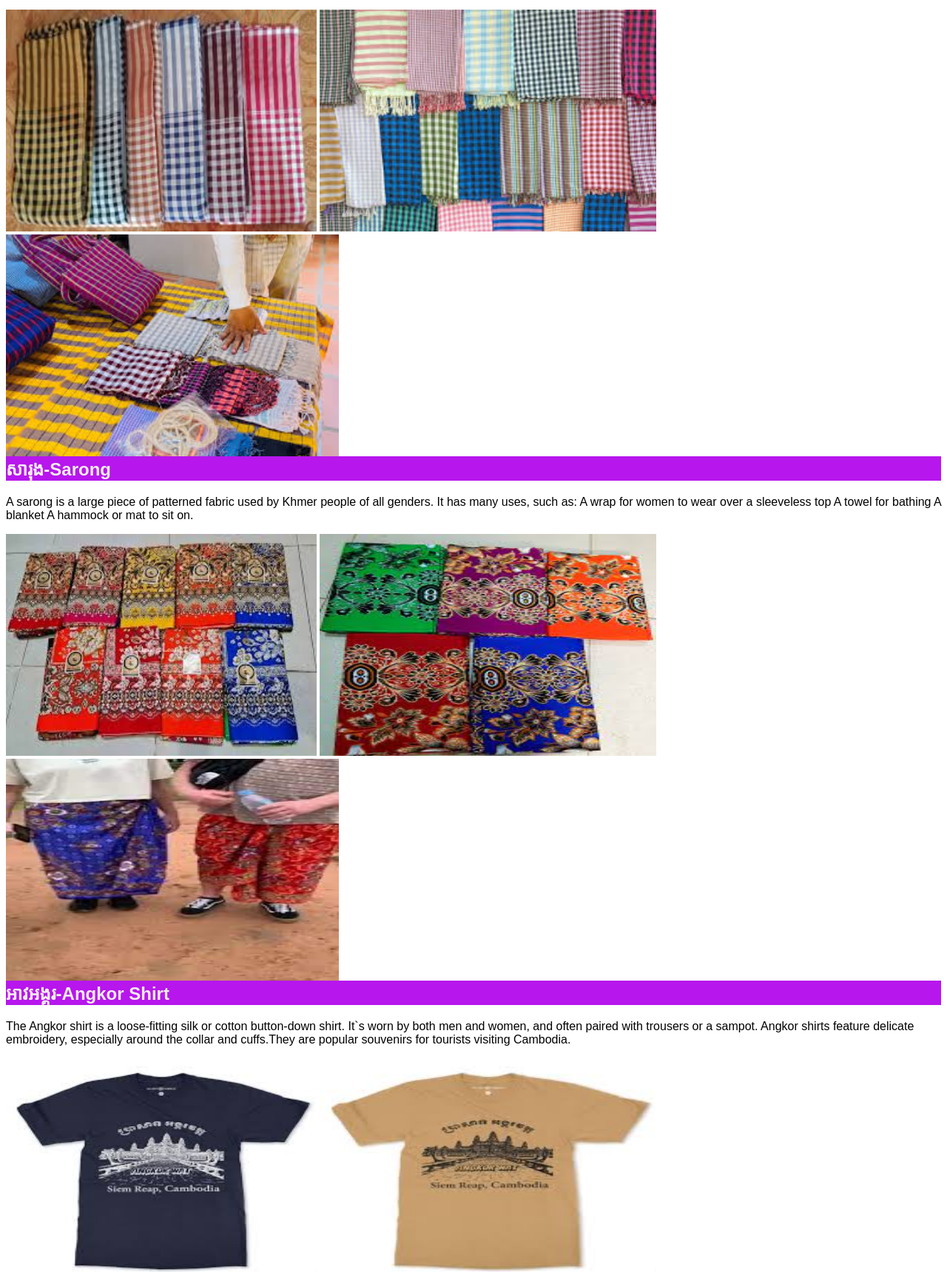
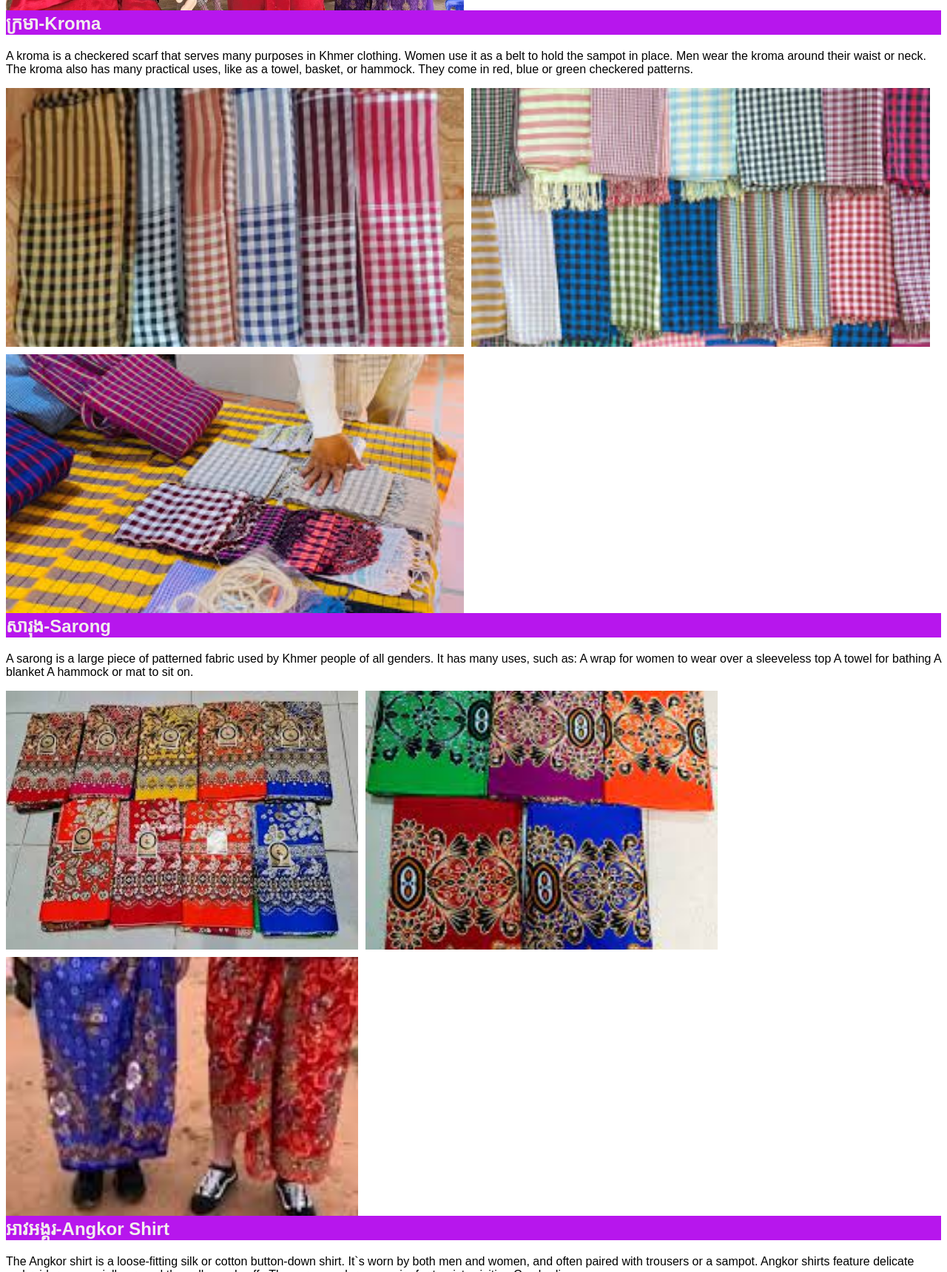
Before and after one commit to channnary/clotheShop, a plain HTML site: page index.html in a window 1280 px wide. Shown: the part 1080-2800 px from the top of the page at 74% size. Drawn offline with Linux system fonts and the light colour scheme.

Commit message:
clothe shop

```diff
--- a/index.html
+++ b/index.html
@@ -14,33 +14,41 @@
     <div class="section subsection">
             <h2>សំពត់-Sampot</h2>
             <p>The sampot chang ken is a full, ankle-length skirt. It's made of silk and decorated with floral or geometric patterns. Women wear this for special occasions like weddings or festivals. Thesampot chang phnom is a knec-length cotton skirt. It's more casual and worn for everyday activities. The sambot is wrapsed around the waist and secured in place with a belt called akroma.</p>
-            <img src="Image1/Image/1.jpg" alt=" image 1" width="420" height="300">
-            <img src="Image1/Image/2.jpg" alt=" image 2" width="455" height="300">
-            <img src="Image1/Image/3.jpg" alt=" Image 3" width="450" height="300">
+            <div class="image-container">
+                <img src="Image1/Image/1.jpg" alt="image 1">
+                <img src="Image1/Image/2.jpg" alt="image 2">
+                <img src="Image1/Image/3.jpg" alt="image 3">
+            </div>
         </div>
     </div>
         <div class="section subsection">
             <h2>ក្រមា-Kroma</h2>
             <p>A kroma is a checkered scarf that serves many purposes in Khmer clothing. Women use it as a belt to hold the sampot in place. Men wear the kroma around their waist or neck. The kroma also has many practical uses, like as a towel, basket, or hammock. They come in red, blue or green checkered patterns.</p>
-            <img src="Image1/Image/4.jpg" alt=" Image 1" width="420" height="300">
-            <img src="Image1/Image/5.jpg" alt=" Image 2" width="455" height="300">
-            <img src="Image1/Image/6.jpg" alt=" Image 3" width="450" height="300">
+            <div class="image-container">
+            <img src="Image1/Image/4.jpg" alt=" Image 1" >
+            <img src="Image1/Image/5.jpg" alt=" Image 2" >
+            <img src="Image1/Image/6.jpg" alt=" Image 3" >
+        </div>
         </div>
 
         <div class="section subsection">
             <h2>សារុង-Sarong</h2>
             <p>A sarong is a large piece of patterned fabric used by Khmer people of all genders. It has many uses, such as: A wrap for women to wear over a sleeveless top A towel for bathing A blanket A hammock or mat to sit on.</p>
-            <img src="Image1/Image/10.jpg" alt=" Image 1" width="420" height="300">
-            <img src="Image1/Image/11.jpg" alt=" Image 2" width="455" height="300">
-            <img src="Image1/Image/12.jpg" alt=" Image 3" width="450" height="300">
+            <div class="image-container">
+            <img src="Image1/Image/10.jpg" alt=" Image 1" >
+            <img src="Image1/Image/11.jpg" alt=" Image 2" >
+            <img src="Image1/Image/12.jpg" alt=" Image 3" >
+            </div>
         </div>
 
         <div class="section subsection">
             <h2>អាវអង្គរ-Angkor Shirt</h2>
             <p>The Angkor shirt is a loose-fitting silk or cotton button-down shirt. It`s worn by both men and women, and often paired with trousers or a sampot. Angkor shirts feature delicate embroidery, especially around the collar and cuffs.They are popular souvenirs for tourists visiting Cambodia.</p>
-            <img src="Image1/Image/7.jpg" alt="Angor Shirt Image 1" width="420" height="300">
-            <img src="Image1/Image/8.jpg" alt="Angkor Shirt Image 2" width="455" height="300">
-            <img src="Image1/Image/9.jpg" alt="Angkor Shirt Image 3" width="450" height="300">
+            <div class="image-container">
+            <img src="Image1/Image/7.jpg" alt="Angor Shirt Image 1" >
+            <img src="Image1/Image/8.jpg" alt="Angkor Shirt Image 2">
+            <img src="Image1/Image/9.jpg" alt="Angkor Shirt Image 3" >
+            </div>
             </div>
 </head>
 </body>
--- a/style.css
+++ b/style.css
@@ -17,3 +17,23 @@ color: #faf6f6;
 font-family: Alfredo Heavy;
 background-color: rgb(197, 22, 245);
 }
+
+.image-container {
+    display: flex;
+    flex-wrap: wrap;
+    width: fit-content;
+    gap: 10px; /* Add some space between images */
+}
+
+.image-container img {
+    width: 32.8%; /* set the desired width */
+    height: 400px; /* set the desired height */
+    object-fit: cover; /* ensures the image covers the area without distortion */
+}
+
+ @media (max-width: 1300px) {
+    .image-container img {
+        width: 49%;
+        height: 350px;
+    }
+}
```
